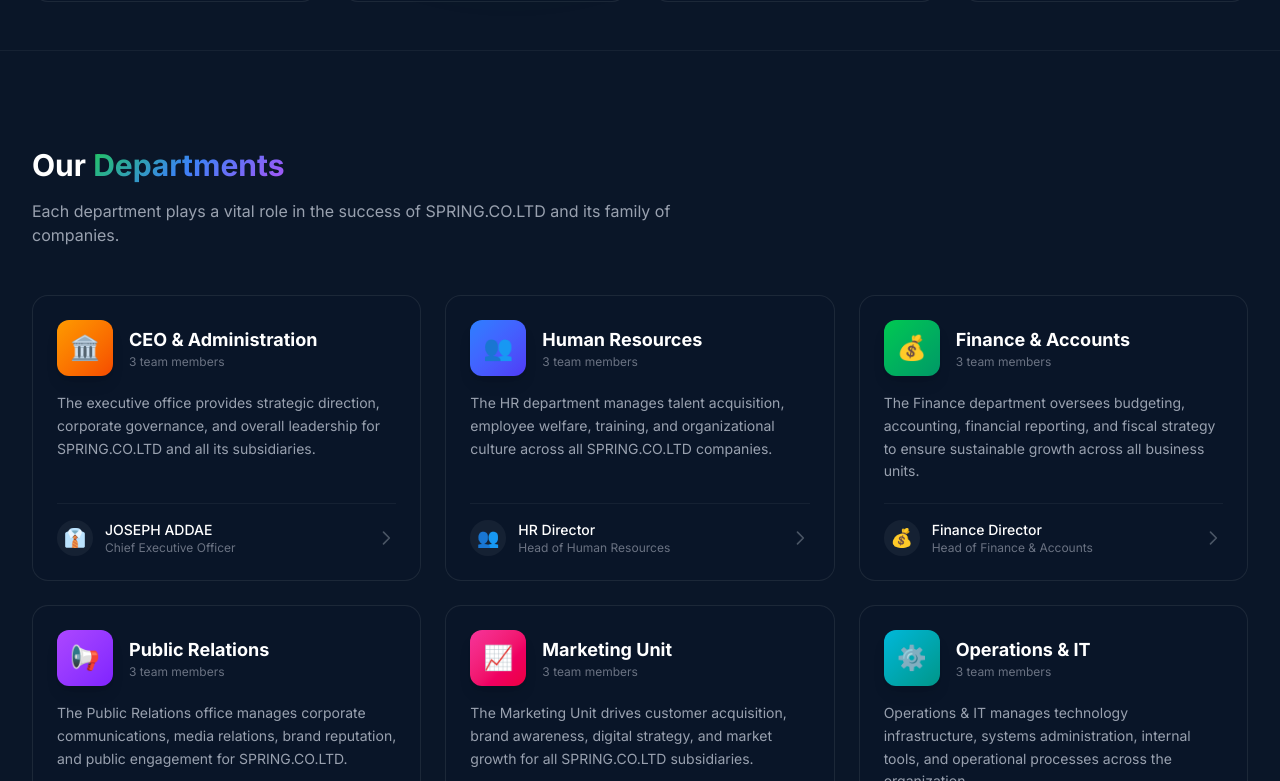
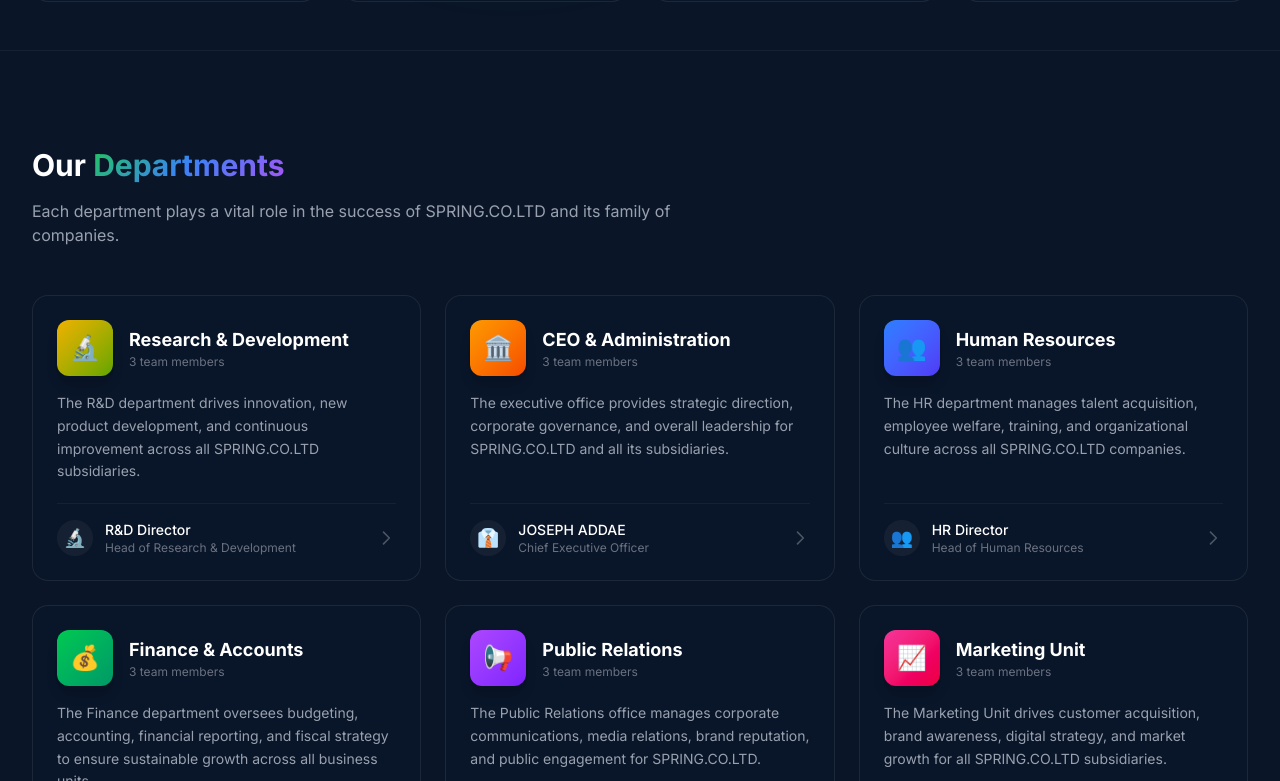
Before and after one commit to jaddae012-dot/spring-co-ltd, a Next.js app: page /office in a window 1280 px wide. Shown: the part 663-1444 px from the top of the page. Built offline with nearby package versions, Linux system fonts and the light colour scheme.

Commit message:
Add Research & Development department to Digital Office

```diff
--- a/src/data/office.ts
+++ b/src/data/office.ts
@@ -20,6 +20,47 @@
 }
 
 export const departments: Department[] = [
+    {
+      id: "rnd",
+      name: "Research & Development",
+      shortName: "R&D",
+      icon: "🔬",
+      color: "from-yellow-500 to-lime-600",
+      description:
+        "The R&D department drives innovation, new product development, and continuous improvement across all SPRING.CO.LTD subsidiaries.",
+      responsibilities: [
+        "Innovation strategy & planning",
+        "New product and service development",
+        "Process improvement & optimization",
+        "Technology scouting & adoption",
+        "Research partnerships & grants",
+        "Knowledge management & training",
+      ],
+      head: {
+        name: "R&D Director",
+        role: "Head of Research & Development",
+        email: "rnd@springcoltd.com",
+        avatar: "🔬",
+      },
+      team: [
+        {
+          name: "Innovation Lead",
+          role: "Innovation Projects",
+          email: "innovation@springcoltd.com",
+          avatar: "💡",
+        },
+        {
+          name: "Research Analyst",
+          role: "Market & Technical Research",
+          email: "research@springcoltd.com",
+          avatar: "📊",
+        },
+      ],
+      tools: [
+        { label: "Company Blog", href: "/blog", icon: "📝" },
+        { label: "Contact R&D", href: "/contact", icon: "📧" },
+      ],
+    },
   {
     id: "ceo-admin",
     name: "CEO & Administration",
```
